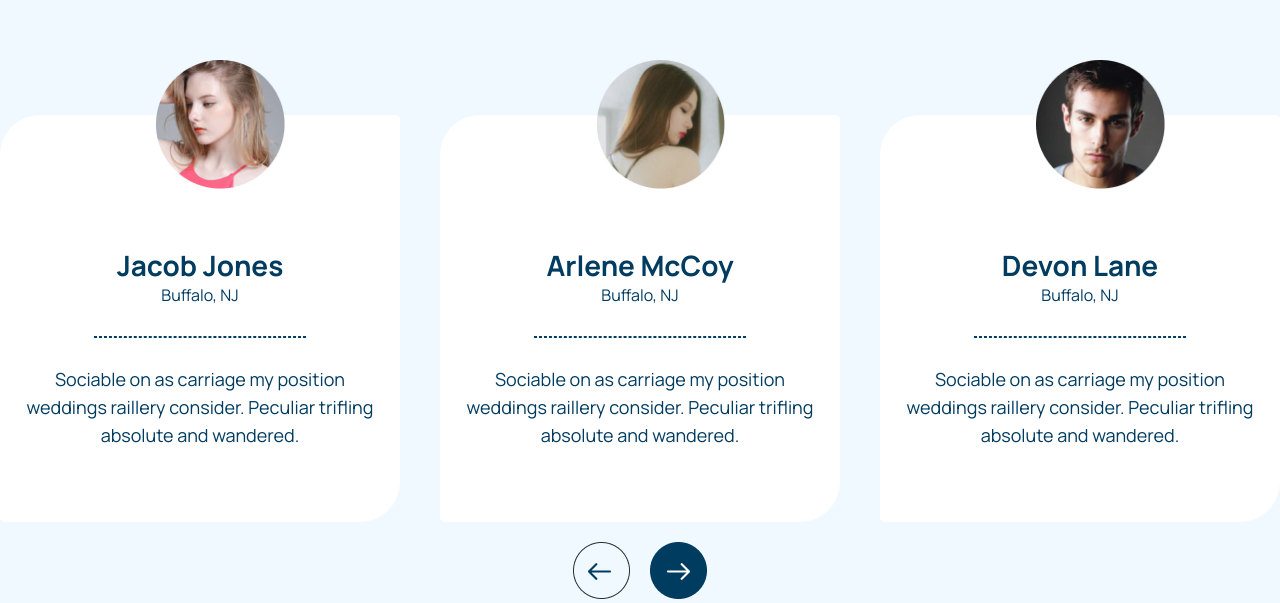
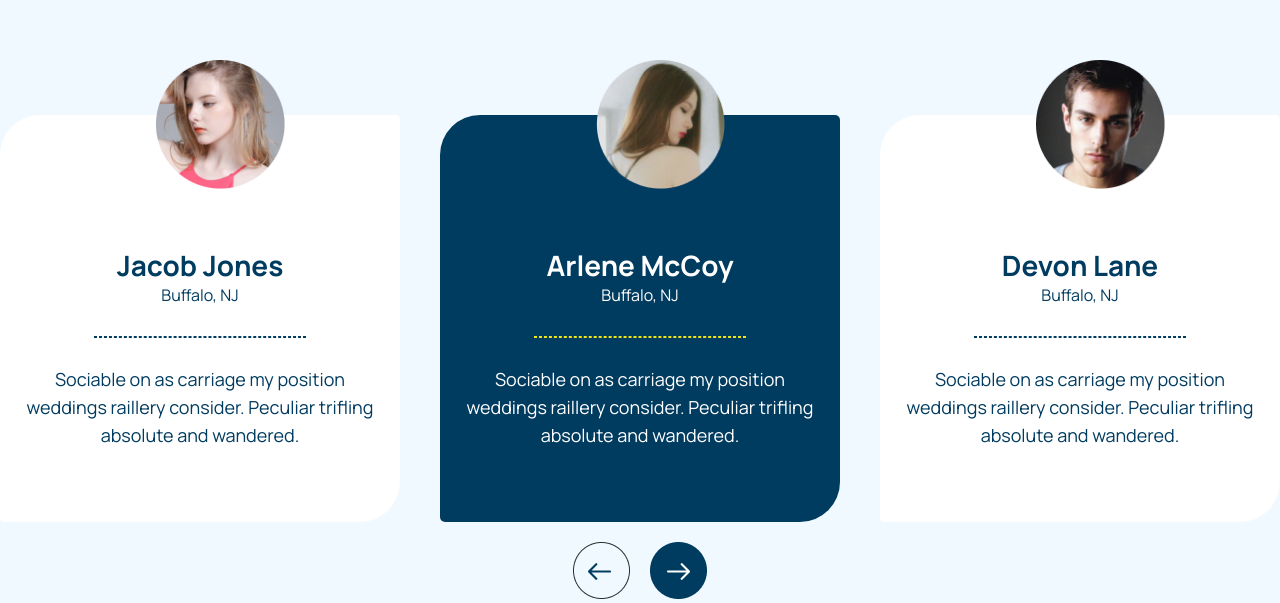
Before and after one commit to minjurRahman/soft-it-care-assessment, a plain HTML site: page index.html in a window 1280 px wide. Shown: the part 5737-6340 px from the top of the page. Drawn offline with Linux system fonts and the light colour scheme; a web font is replaced by a local one.

Commit message:
90% done

```diff
--- a/index.html
+++ b/index.html
@@ -156,10 +156,10 @@
               <div class="comenter-image">
                 <img width="129px" height="129px" src="./assets/image/Image (1).png" alt="">
               </div>
-              <div class="comenter-info">
+              <div id="comenter-infoID">
               <span class="comenter-name">Arlene McCoy</span>
               <span class="comenter-address">Buffalo, NJ</span>
-              <hr class="comenter-hr">
+              <hr id="comenter-hrId">
               <p class="comenter-text">Sociable on as carriage my position weddings raillery consider. Peculiar trifling absolute and wandered.</p>
               </div>
             </div>
--- a/style.css
+++ b/style.css
@@ -553,7 +553,19 @@ hr {
   margin-top: 20px;
 }
 #arlin {
-  /* background-color: #003b60; */
+  background-color: #003b60;
   color: #ffffff;
 }
+#comenter-infoID {
+  color: #ffffff;
+  display: flex;
+  flex-direction: column;
+  text-align: center;
+  position: relative;
+  top: -30px;
+}
+#comenter-hrId {
+  width: 210px;
+  border: 1px dashed #f0e615;
+}
 /* Delevery Section Style End */
```
